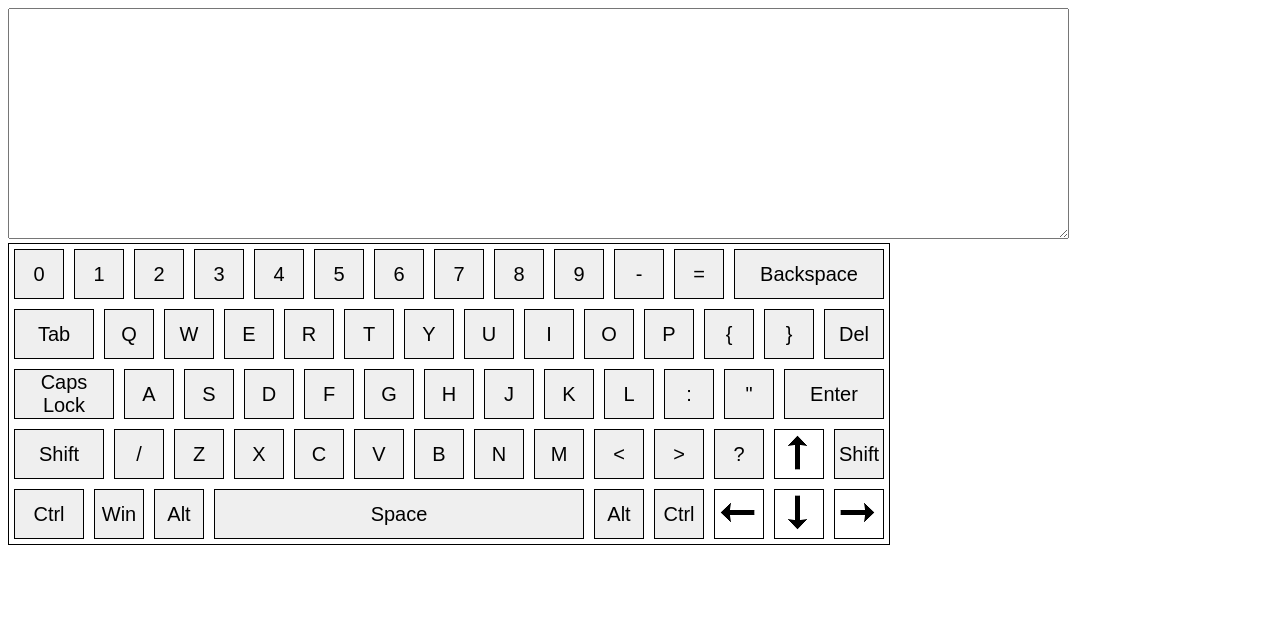
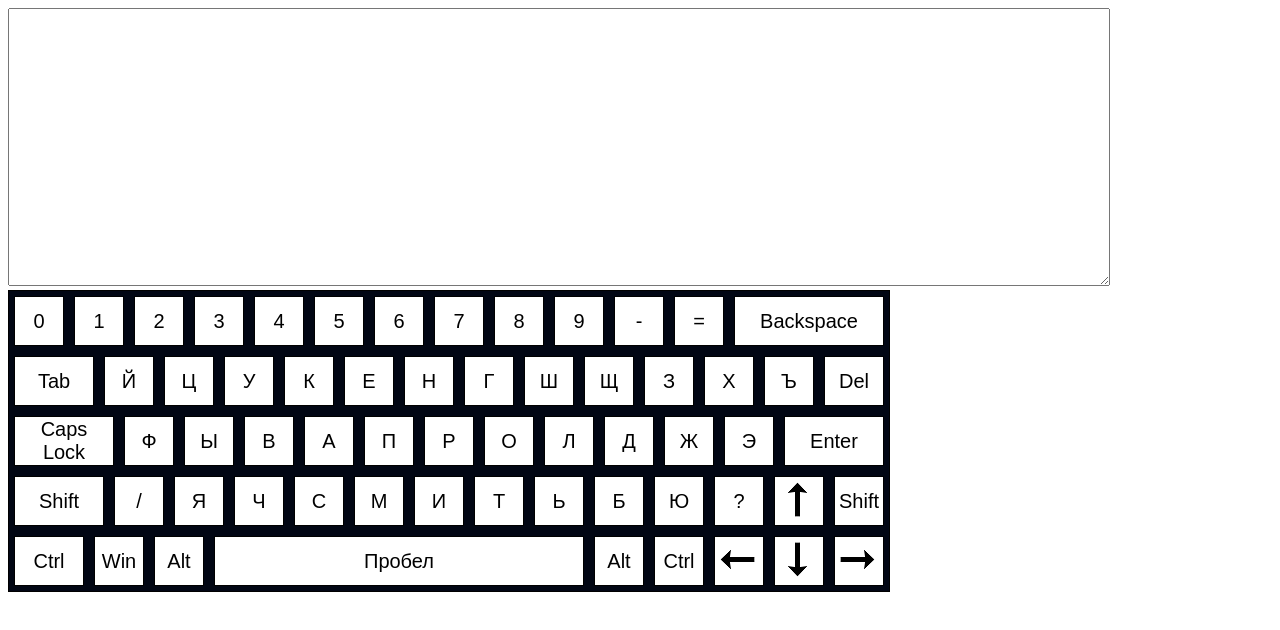
Before and after one commit to AnatolijDm/virtual-keyboard, a plain HTML site: page index.html in a window 1280 px wide. Both pictures are taken after a click on the button "Backspace". Drawn offline with Linux system fonts and the light colour scheme.

Commit message:
feat: add mouse events

```diff
--- /dev/null
+++ b/Language.js
@@ -0,0 +1,99 @@
+let lang = 'en';
+let capsLock = 'off';
+let win = 'off';
+let text;
+
+document.querySelector('#keys').addEventListener('click', (e) => {
+    const textArea = document.querySelector('textarea');
+    if (e.target) {
+        if (capsLock === 'off') {
+            text = e.target.innerHTML.toLowerCase();
+        } else if (capsLock === 'on') {
+            text = e.target.innerHTML.toUpperCase();
+        }
+
+        e.target.style.animation = 'pressKey 2s';
+        e.target.style.animation = 'pressKeyBack 2s';
+
+        if (e.target.innerHTML === 'Caps Lock' && capsLock == 'off') {
+            e.target.style.animation = 'pressKey 2s';
+            e.target.style.background = 'rgb(152, 153, 228)';
+            text = '';
+            capsLock = 'on';
+        } else if (e.target.innerHTML === 'Caps Lock' && capsLock == 'on') {
+            e.target.style.animation = 'pressKeyBack 2s';
+            e.target.style.background = 'white';
+            text = '';
+            capsLock = 'off';
+        }
+        if (e.target.innerHTML === 'Win' && win == 'off') {
+            e.target.style.animation = 'pressKey 2s';
+            e.target.style.background = 'rgb(152, 153, 228)';
+            text = '';
+            document.querySelector('.number-keys:nth-child(1)').innerHTML = String.fromCharCode(35);
+            document.querySelector('.number-keys:nth-child(2)').innerHTML = String.fromCharCode(33);
+            document.querySelector('.number-keys:nth-child(3)').innerHTML = String.fromCharCode(34);
+            document.querySelector('.number-keys:nth-child(4)').innerHTML = String.fromCharCode(35);
+            document.querySelector('.number-keys:nth-child(5)').innerHTML = String.fromCharCode(59);
+            document.querySelector('.number-keys:nth-child(6)').innerHTML = String.fromCharCode(37);
+            document.querySelector('.number-keys:nth-child(7)').innerHTML = String.fromCharCode(33);
+            document.querySelector('.number-keys:nth-child(8)').innerHTML = String.fromCharCode(94);
+            document.querySelector('.number-keys:nth-child(9)').innerHTML = String.fromCharCode(38);
+            document.querySelector('.number-keys:nth-child(10)').innerHTML = String.fromCharCode(42);
+            document.querySelector('.number-keys:nth-child(11)').innerHTML = String.fromCharCode(40);
+            document.querySelector('.number-keys:nth-child(12)').innerHTML = String.fromCharCode(41);
+            win = 'on';
+        } else if (e.target.innerHTML === 'Win' && win == 'on') {
+            e.target.style.animation = 'pressKeyBack 2s';
+            e.target.style.background = 'white';
+            text = '';
+            document.querySelector('.number-keys:nth-child(1)').innerHTML = String.fromCharCode(48);
+            document.querySelector('.number-keys:nth-child(2)').innerHTML = String.fromCharCode(49);
+            document.querySelector('.number-keys:nth-child(3)').innerHTML = String.fromCharCode(50);
+            document.querySelector('.number-keys:nth-child(4)').innerHTML = String.fromCharCode(51);
+            document.querySelector('.number-keys:nth-child(5)').innerHTML = String.fromCharCode(52);
+            document.querySelector('.number-keys:nth-child(6)').innerHTML = String.fromCharCode(53);
+            document.querySelector('.number-keys:nth-child(7)').innerHTML = String.fromCharCode(54);
+            document.querySelector('.number-keys:nth-child(8)').innerHTML = String.fromCharCode(55);
+            document.querySelector('.number-keys:nth-child(9)').innerHTML = String.fromCharCode(56);
+            document.querySelector('.number-keys:nth-child(10)').innerHTML = String.fromCharCode(57);
+            document.querySelector('.number-keys:nth-child(11)').innerHTML = String.fromCharCode(45);
+            document.querySelector('.number-keys:nth-child(12)').innerHTML = String.fromCharCode(61);
+            win = 'off';
+        }
+
+        if (e.target.innerHTML === 'Tab') {
+            text = '';
+        }
+        if (e.target.innerHTML === 'Backspace') {
+            let textAr =  textArea.innerHTML;
+            let res = textAr.toString().split('');
+            res.splice(res.length - 1, 1)
+            textArea.innerHTML = res.join('');
+            text = '';
+        }
+        if (e.target.innerHTML === 'Backspace') {
+            let textAr =  textArea.innerHTML;
+            let res = textAr.toString().split('');
+            res.splice(res.length - 1, 1)
+            textArea.innerHTML = res.join('');
+            text = '';
+        }
+        if (e.target.innerHTML === 'Shift') {
+            text = '';
+        }
+        if (e.target.innerHTML === 'Alt') {
+            text = '';
+        }
+        if (e.target.innerHTML === 'Ctrl') {
+            text = '';
+        }
+        if (e.target.innerHTML === 'Space' || e.target.innerHTML === 'Пробел') {
+            text = ' ';
+        }
+        if (e.target.innerHTML === 'Enter') {
+            text = '\n';
+        }
+        textArea.innerHTML = textArea.innerHTML + text;
+    }
+})
--- a/index.html
+++ b/index.html
@@ -8,5 +8,6 @@
 </head>
 <body>
  <script src="./keys.js"></script>
+ <script src="./Language.js"></script>
 </body>
 </html>
--- a/keys.js
+++ b/keys.js
@@ -1,25 +1,39 @@
 let textArea = document.createElement('textarea');
 textArea.id = 'text';
-textArea.rows = '15';
-textArea.cols = '130';
+textArea.rows = '8';
+textArea.cols = '60';
 document.body.appendChild(textArea);
 
 let keyboard = document.createElement('div');
 keyboard.id = 'keys';
 document.body.appendChild(keyboard);
 
-function numberKeyCreate() {
-    for (let i = 48; i < 58; i++) {
-        let keyNumber = document.createElement('button');
-        keyNumber.className = 'number-keys';
-        keyboard.appendChild(keyNumber);
-        keyNumber.innerHTML = String.fromCharCode(i);
+let arrayEn = ['81', '87', '69', '82', '84', '89', '85', '73', '79', '80', '123', '125', '65', '83', '68', '70', '71', '72', '74', '75', '76', '58', '34', '47', '90', '88', '67', '86', '66', '78', '77', '60', '62', '63', 'Space', '48'];
+let arrayRu = ['1049', '1062', '1059', '1050', '1045', '1053', '1043', '1064', '1065', '1047', '1061', '1066', '1060', '1067', '1042', '1040', '1055', '1056', '1054', '1051', '1044', '1046', '1069', '47', '1071', '1063', '1057', '1052', '1048', '1058', '1068', '1041', '1070', '63', 'Пробел', '1025'];
+
+function numberKeyCreate(arr = arrayRu, num) {
+
+    if (num === 1) {
+        for (let i = 48; i < 58; i++) {
+            let keyNumber = document.createElement('button');
+            keyNumber.className = 'number-keys';
+            keyboard.appendChild(keyNumber);
+            keyNumber.innerHTML = String.fromCharCode(i);
+        }
+        createChar(45);
+    } else if (num === 2) {
+        createChar(arr[35]);
+        createChar(33);
+        createChar(34);
+        createChar(35);
+        createChar(59);
+        createChar(37);
+        createChar(94);
+        createChar(38);
+        createChar(42);
+        createChar(40);
+        createChar(41);
     }
-
-    keyNumber = document.createElement('button');
-    keyNumber.className = 'number-keys';
-    keyboard.appendChild(keyNumber);
-    keyNumber.innerHTML = String.fromCharCode(45);
 
     keyNumber = document.createElement('button');
     keyNumber.className = 'number-keys';
@@ -43,18 +57,19 @@ function numberKeyCreate() {
         keyChar.innerHTML = String.fromCharCode(num);
     }
 
-    createChar('81');
-    createChar('87');
-    createChar('69');
-    createChar('82');
-    createChar('84');
-    createChar('89');
-    createChar('85');
-    createChar('73');
-    createChar('79');
-    createChar('80');
-    createChar('123');
-    createChar('125');
+
+    createChar(arr[0]);
+    createChar(arr[1]);
+    createChar(arr[2]);
+    createChar(arr[3]);
+    createChar(arr[4]);
+    createChar(arr[5]);
+    createChar(arr[6]);
+    createChar(arr[7]);
+    createChar(arr[8]);
+    createChar(arr[9]);
+    createChar(arr[10]);
+    createChar(arr[11]);
 
     let keyDel = document.createElement('button');
     keyDel.className = 'number-keys key-del';
@@ -66,17 +81,17 @@ function numberKeyCreate() {
     keyboard.appendChild(keyCaps);
     keyCaps.innerHTML = 'Caps Lock';
 
-    createChar('65');
-    createChar('83');
-    createChar('68');
-    createChar('70');
-    createChar('71');
-    createChar('72');
-    createChar('74');
-    createChar('75');
-    createChar('76');
-    createChar('58');
-    createChar('34');
+    createChar(arr[12]);
+    createChar(arr[13]);
+    createChar(arr[14]);
+    createChar(arr[15]);
+    createChar(arr[16]);
+    createChar(arr[17]);
+    createChar(arr[18]);
+    createChar(arr[19]);
+    createChar(arr[20]);
+    createChar(arr[21]);
+    createChar(arr[22]);
 
     let keyEnter = document.createElement('button');
     keyEnter.className = 'number-keys key-enter';
@@ -88,17 +103,18 @@ function numberKeyCreate() {
     keyboard.appendChild(keyShift);
     keyShift.innerHTML = 'Shift';
 
-    createChar('47');
-    createChar('90');
-    createChar('88');
-    createChar('67');
-    createChar('86');
-    createChar('66');
-    createChar('78');
-    createChar('77');
-    createChar('60');
-    createChar('62');
-    createChar('63');
+
+    createChar(arr[23]);
+    createChar(arr[24]);
+    createChar(arr[25]);
+    createChar(arr[26]);
+    createChar(arr[27]);
+    createChar(arr[28]);
+    createChar(arr[29]);
+    createChar(arr[30]);
+    createChar(arr[31]);
+    createChar(arr[32]);
+    createChar(arr[33]);
 
     let keyUp = document.createElement('button');
     keyUp.className = 'number-keys key-up';
@@ -127,7 +143,7 @@ function numberKeyCreate() {
     let keySpace = document.createElement('button');
     keySpace.className = 'number-keys key-space';
     keyboard.appendChild(keySpace);
-    keySpace.innerHTML = 'Space';
+    keySpace.innerHTML = arr[34];
 
     keyAlt = document.createElement('button');
     keyAlt.className = 'number-keys';
@@ -153,4 +169,4 @@ function numberKeyCreate() {
 
 }
 
-numberKeyCreate();
+numberKeyCreate(arrayRu, 1);
--- a/style.css
+++ b/style.css
@@ -1,3 +1,7 @@
+textarea {
+    font-size: 30px;
+}
+
 #keys {
     width: 880px;
     height: 300px;
@@ -5,6 +9,7 @@
     display: flex;
     flex-direction: row;
     flex-wrap: wrap;
+    background-color: rgb(1, 6, 20);
 }
 
 .number-keys {
@@ -16,6 +21,7 @@
     font-size: 20px;
     justify-content: center;
     align-items: center;
+    background: white;
 }
 
 .key-backspace {
@@ -65,3 +71,17 @@
  .key-right {
     background-image: url(./assets/images/right.png);
  }
+
+ .number-keys:hover {
+     background-color: rgb(152, 153, 228);
+ }
+
+ @keyframes pressKey {
+    from {background: white;}
+    to {background: rgb(152, 153, 228);}
+ }
+
+ @keyframes pressKeyBack {
+    from {background: rgb(152, 153, 228);}
+    to {background: white;}
+ }
```
